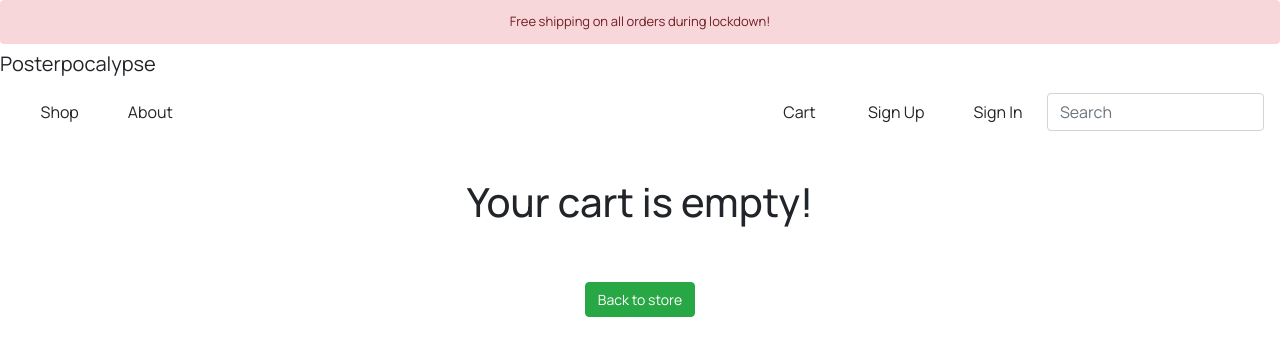
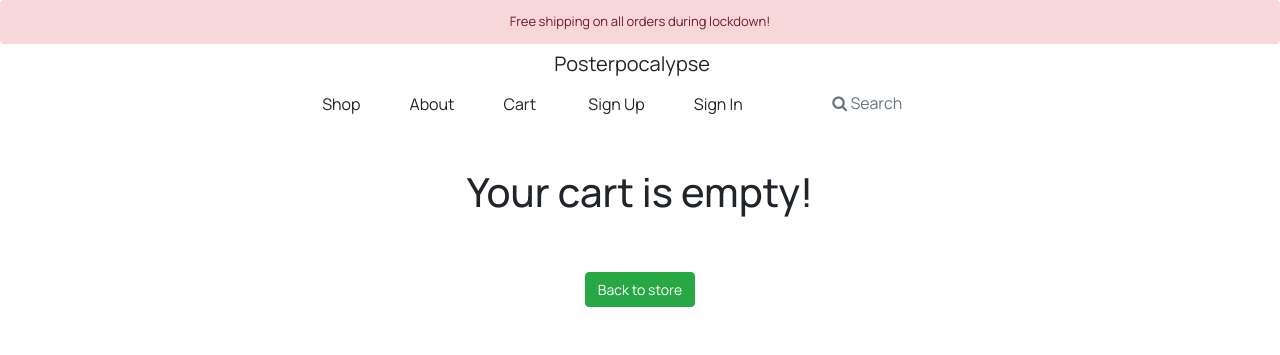
Before and after one commit to JSudron/posterpocalypse-shop, a Django app: page /cart/ in a window 1280 px wide. Shown: the top 355 px of the page. Run offline with Django 3.2, Linux system fonts and the light colour scheme; some libraries are stand-ins or nearby versions; some web fonts are replaced.

Commit message:
Navbar now centered & search bar has icon

```diff
--- a/static/css/custom.css
+++ b/static/css/custom.css
@@ -83,19 +83,21 @@ a:focus {
     text-align: center;
 }
 
-nav {
+.navbar {
     margin-bottom: 0px !important;
+    padding-top: 0px;
+    padding-bottom: 0px;
+}
+
+.navbar-header {
+    width: 100%;
     text-align: center;
 }
 
-.navbar-brand {
+.search-input {
     text-align: center;
+    border: none;
 }
-
-.fa-bars {
-    font-size: 1.5rem;
-}
-
 
 /*-----------------------FORMS */
 /*-----------------------Taken from codepen.io & edited to own style */
--- a/templates/base.html
+++ b/templates/base.html
@@ -21,28 +21,25 @@
 	<!--NAVBAR-->
 	<!--Taken from codepen.io & edited to own style-->
     <div class="alert alert-danger" role="alert">Free shipping on all orders during lockdown!</div>
-    <a class="navbar-brand" href="{% url 'index' %}">Posterpocalypse</a>
-	<nav class="mb-2 navbar navbar-expand-lg">
+    <div class="navbar-header">
+    <a class="navbar-brand navbar-center" href="{% url 'index' %}">Posterpocalypse</a>
+    </div>
+	<nav class="navbar navbar-expand-lg slanted-header">
 		<!-- Navbar brand -->
 		<!-- Collapse button -->
 		<button class="navbar-toggler" type="button" data-toggle="collapse" data-target="#navbarSupportedContent" aria-controls="navbarSupportedContent" aria-expanded="false" aria-label="Toggle navigation">
-            <p>MENU</p>
-            <span class="navbar-toggler-icon"><i class="fa fa-bars"></i></span>
+            <span class="navbar-toggler-icon">Menu</span>
         </button>
 		<!-- Collapsible content -->
 		<div class="collapse navbar-collapse" id="navbarSupportedContent">
 			<!-- Links -->
-			<ul class="navbar-nav mr-auto effect-1">
+			<ul class="navbar-nav mx-auto effect-1">
                 <li class="nav-item">
 					<a class="nav-link" href="{% url 'all_products' %}">Shop</a>
 				</li>
 				<li class="nav-item">
 					<a class="nav-link" href="{% url 'about' %}">About</a>
 				</li>
-			</ul>
-			<!-- Links -->
-			<!-- Search form -->
-			<ul class="navbar-nav ml-auto effect-1">
                 <li>
                     <a class="nav-link effect-1" href="{% url 'view_cart' %}">Cart
                         {% if product_count > 0 %}
@@ -65,10 +62,10 @@
 					<a class="nav-link" href="{% url 'login' %}">Sign In</a>
 				</li>
 				{% endif %}
-			</ul>
-			<form class="form-inline md-form mb-0">
-				<input class="form-control search-input" id="search_input" maxlength="20" name="q" placeholder="Search" type="search" aria-label="Search" required/>
-            </form>
+                <form class=" mb-3 mx-auto">
+                    <input class="form-control search-input" id="search_input" maxlength="20" name="q" placeholder="&#xF002; Search" type="search" aria-label="Search" style="font-family:Manrope, FontAwesome" required/>
+                </form>
+            </ul>
 		</div>
 		<!-- Collapsible content -->
 	</nav>
```
Also changed, not shown: other parts of static/css/custom.css (+32 -24 lines).
